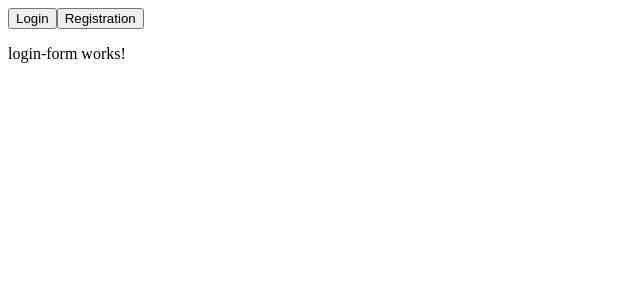
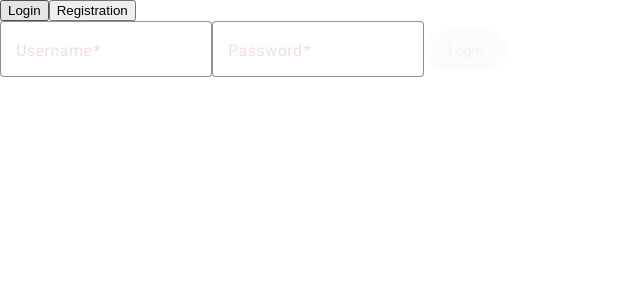
Before and after one commit to AShaiko/IonicTestApp, an Angular app in the folder ui/: page /#/login in a window 1280 px wide. Shown: the top 300 px of the page, without its empty margins (0-640 px from the left). Built offline with nearby package versions, Linux system fonts and the light colour scheme.

Commit message:
Implemented login form
Added angular material to the project. Implemented the form. Set default angular theme

```diff
--- a/ui/angular.json
+++ b/ui/angular.json
@@ -32,6 +32,7 @@
               }
             ],
             "styles": [
+              "@angular/material/prebuilt-themes/magenta-violet.css",
               "src/styles.scss"
             ],
             "scripts": []
@@ -91,6 +92,7 @@
               }
             ],
             "styles": [
+              "@angular/material/prebuilt-themes/magenta-violet.css",
               "src/styles.scss"
             ],
             "scripts": []
--- a/ui/package.json
+++ b/ui/package.json
@@ -11,10 +11,12 @@
   "private": true,
   "dependencies": {
     "@angular/animations": "^19.2.8",
+    "@angular/cdk": "^19.2.11",
     "@angular/common": "^19.2.0",
     "@angular/compiler": "^19.2.0",
     "@angular/core": "^19.2.0",
     "@angular/forms": "^19.2.0",
+    "@angular/material": "^19.2.11",
     "@angular/platform-browser": "^19.2.0",
     "@angular/platform-browser-dynamic": "^19.2.0",
     "@angular/router": "^19.2.0",
--- a/ui/src/app/login/components/login-form/login-form.component.html
+++ b/ui/src/app/login/components/login-form/login-form.component.html
@@ -1 +1,33 @@
-<p>login-form works!</p>
+<form (ngSubmit)="onLogin()" #loginForm="ngForm" class="login-form" novalidate>
+    <mat-form-field appearance="outline">
+      <mat-label>Username</mat-label>
+      <input
+        matInput
+        name="username"
+        [(ngModel)]="username"
+        #usernameField="ngModel"
+        required
+        minlength="3"
+      />
+      <mat-error *ngIf="usernameField.errors?.['required']">Username is required</mat-error>
+      <mat-error *ngIf="usernameField.errors?.['minlength']">Minimum 3 characters</mat-error>
+    </mat-form-field>
+
+    <mat-form-field appearance="outline">
+      <mat-label>Password</mat-label>
+      <input
+        matInput
+        type="password"
+        name="password"
+        [(ngModel)]="password"
+        #passwordField="ngModel"
+        required
+        minlength="6"/>
+      <mat-error *ngIf="passwordField.errors?.['required']">Password is required</mat-error>
+      <mat-error *ngIf="passwordField.errors?.['minlength']">Minimum 6 characters</mat-error>
+    </mat-form-field>
+
+    <button mat-raised-button color="primary" type="submit" [disabled]="loginForm.invalid">
+      Login
+    </button>
+  </form>
--- a/ui/src/app/login/components/login-form/login-form.component.ts
+++ b/ui/src/app/login/components/login-form/login-form.component.ts
@@ -7,5 +7,12 @@ import { Component } from '@angular/core';
   styleUrl: './login-form.component.scss'
 })
 export class LoginFormComponent {
+  username: string = '';
+  password: string = '';
 
+  onLogin() {
+    if (this.username && this.password) {
+      console.log('Logging in with', this.username, this.password);
+    }
+  }
 }
--- a/ui/src/index.html
+++ b/ui/src/index.html
@@ -6,6 +6,8 @@
   <base href="/">
   <meta name="viewport" content="width=device-width, initial-scale=1">
   <link rel="icon" type="image/x-icon" href="favicon.ico">
+  <link href="https://fonts.googleapis.com/css2?family=Roboto:wght@300;400;500&display=swap" rel="stylesheet">
+  <link href="https://fonts.googleapis.com/icon?family=Material+Icons" rel="stylesheet">
 </head>
 <body>
   <app-root></app-root>
--- a/ui/src/styles.scss
+++ b/ui/src/styles.scss
@@ -1 +1,8 @@
 /* You can add global styles to this file, and also import other style files */
+
+html, body { height: 100%; }
+
+body {
+    margin: 0;
+    font-family: Roboto, "Helvetica Neue", sans-serif;
+}
```
Also changed, not shown: ui/src/app/login/login.module.ts (+9 -1 lines), 1 other file (tests, documents, lock files or other folders).
